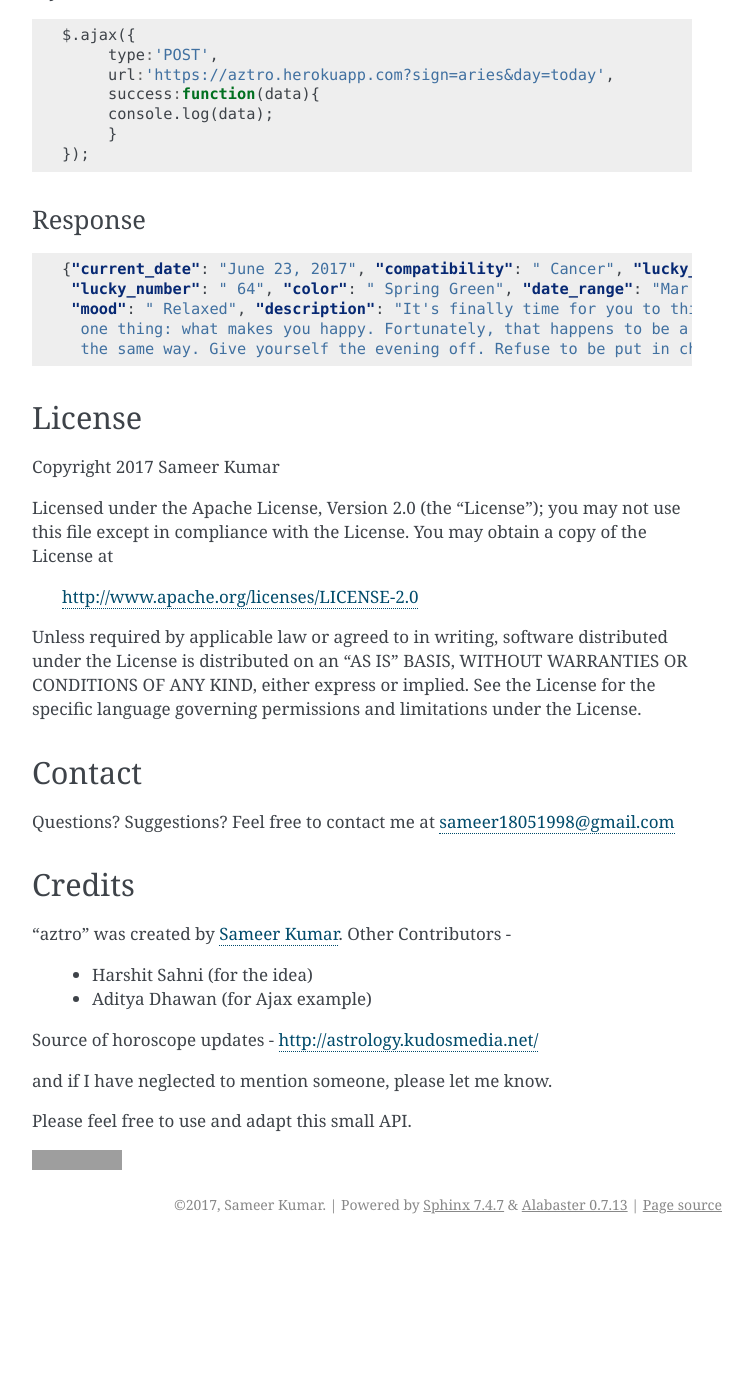
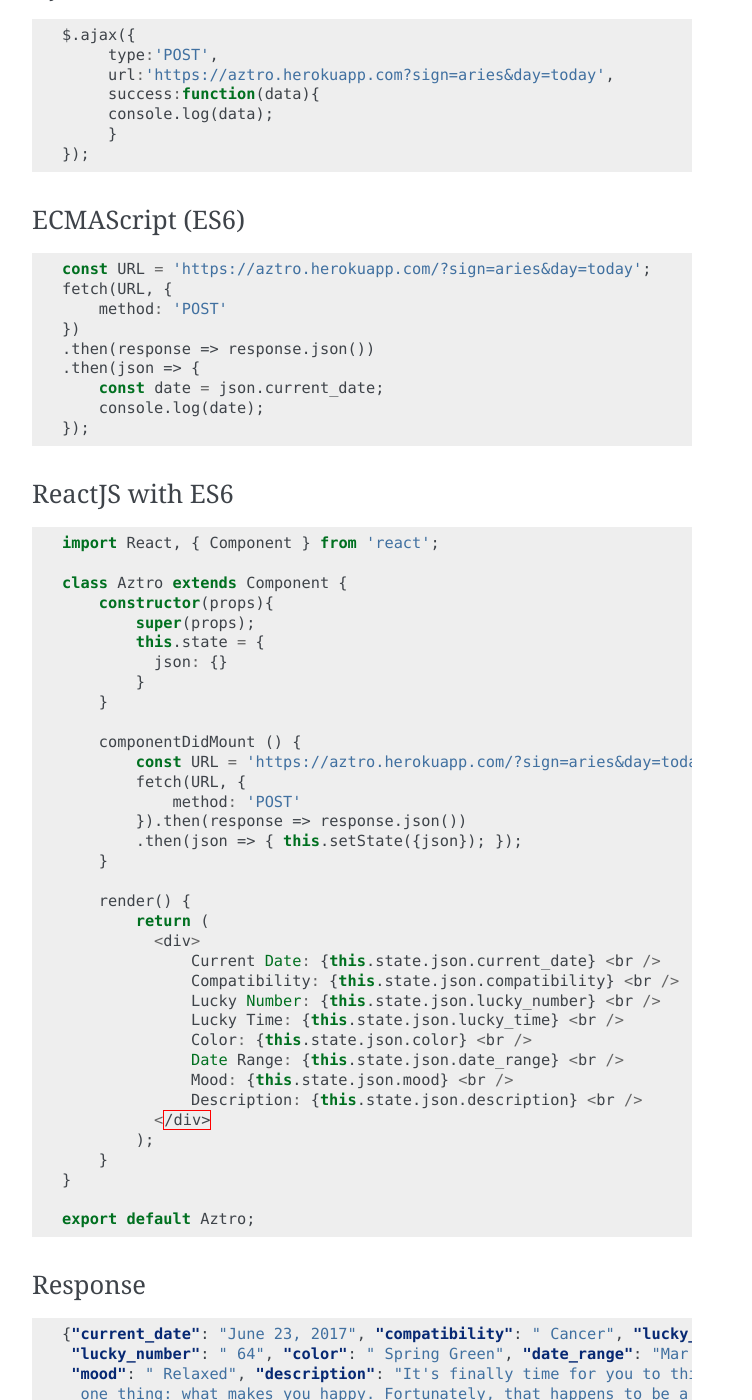
Before and after one commit to sameerkumar18/aztro, a Sphinx documentation site: the page built from docs/source/index.rst, in a window 1280 px wide and 1400 px high, scrolled down 2519 px. Shown: the whole window, without its empty margins (388-1140 px from the left). Built offline with Sphinx 7.4.7, drawn with Linux system fonts in a browser that asks for light colours; before the commit the page ends 3763 px from its top, so only the background shows below that; some of the changed text lies outside the part shown; grey boxes are pictures that could not be loaded.

Commit message:
Update README.rst and index.rst

```diff
--- a/README.rst
+++ b/README.rst
@@ -221,6 +221,7 @@ Credits
 Other Contributors -
     * Harshit Sahni (for the idea)
     * Aditya Dhawan (for Ajax example)
+    * Srijit S Madhavan (for ECMAScript and ReactJS example)
 
 Source of horoscope updates - http://astrology.kudosmedia.net/
 
--- a/docs/source/index.rst
+++ b/docs/source/index.rst
@@ -129,6 +129,63 @@ Ajax
     });
 
 
+
+ECMAScript (ES6)
+^^^^^^
+.. code-block:: javascript
+
+    const URL = 'https://aztro.herokuapp.com/?sign=aries&day=today';
+    fetch(URL, {
+        method: 'POST'
+    })
+    .then(response => response.json())
+    .then(json => {
+        const date = json.current_date;
+        console.log(date);
+    });
+
+
+ReactJS with ES6
+^^^^^^
+.. code-block:: javascript
+
+    import React, { Component } from 'react';
+
+    class Aztro extends Component {
+        constructor(props){
+            super(props);
+            this.state = {
+              json: {}
+            }
+        }
+
+        componentDidMount () {
+            const URL = 'https://aztro.herokuapp.com/?sign=aries&day=today';
+            fetch(URL, {
+                method: 'POST'
+            }).then(response => response.json())
+            .then(json => { this.setState({json}); });
+        }
+
+        render() {
+            return (
+              <div>
+                  Current Date: {this.state.json.current_date} <br />
+                  Compatibility: {this.state.json.compatibility} <br />
+                  Lucky Number: {this.state.json.lucky_number} <br />
+                  Lucky Time: {this.state.json.lucky_time} <br />
+                  Color: {this.state.json.color} <br />
+                  Date Range: {this.state.json.date_range} <br />
+                  Mood: {this.state.json.mood} <br />
+                  Description: {this.state.json.description} <br />
+              </div>
+            );
+        }
+    }
+
+    export default Aztro;
+
+
 Response
 ^^^^^^^^
 .. code-block:: json
@@ -174,6 +231,7 @@ Credits
 Other Contributors -
     * Harshit Sahni (for the idea)
     * Aditya Dhawan (for Ajax example)
+    * Srijit S Madhavan (for ECMAScript and ReactJS example)
 
 Source of horoscope updates - http://astrology.kudosmedia.net/
 
```
